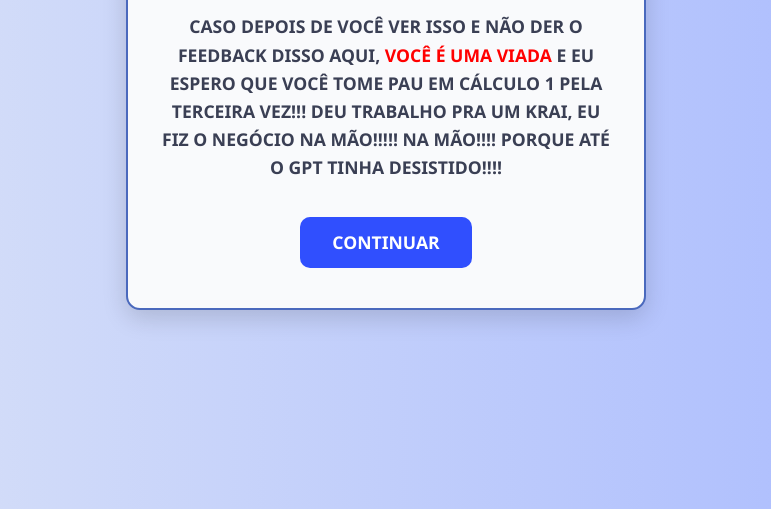
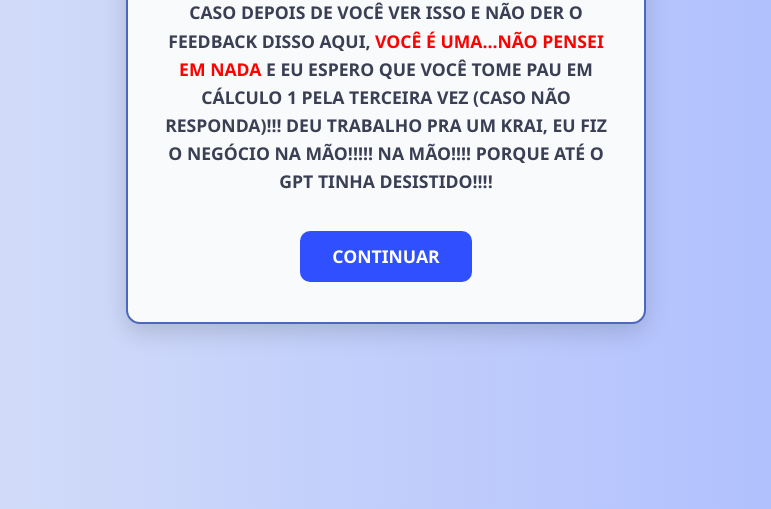
Before and after one commit to AndreFelipe2611/projetinho, a plain HTML site: page pages/index4.html in a window 1280 px wide. Shown: the part 291-800 px from the top of the page, without its empty margins (254-1025 px from the left). Drawn offline with Linux system fonts and the light colour scheme.

Commit message:
fraases concertadas

```diff
--- a/pages/index4.html
+++ b/pages/index4.html
@@ -10,7 +10,8 @@
   <div class="container">
     <h1>SÓ DANDO O ÚLTIMO AVISO</h1>
     <p>
-      CASO DEPOIS DE VOCÊ VER ISSO E NÃO DER O FEEDBACK DISSO AQUI, <strong>VOCÊ É UMA VIADA</strong> E EU ESPERO QUE VOCÊ TOME PAU EM CÁLCULO 1 PELA TERCEIRA VEZ!!! DEU TRABALHO PRA UM KRAI, EU FIZ O NEGÓCIO NA MÃO!!!!! NA MÃO!!!! PORQUE ATÉ O GPT TINHA DESISTIDO!!!!
+      CASO DEPOIS DE VOCÊ VER ISSO E NÃO DER O FEEDBACK DISSO AQUI, <strong>VOCÊ É UMA...não pensei em nada</strong>
+     E EU ESPERO QUE VOCÊ TOME PAU EM CÁLCULO 1 PELA TERCEIRA VEZ (caso não responda)!!! DEU TRABALHO PRA UM KRAI, EU FIZ O NEGÓCIO NA MÃO!!!!! NA MÃO!!!! PORQUE ATÉ O GPT TINHA DESISTIDO!!!!
     </p>
     <a href="rapha.html" class="button continuar">CONTINUAR</a>
   </div>
```
